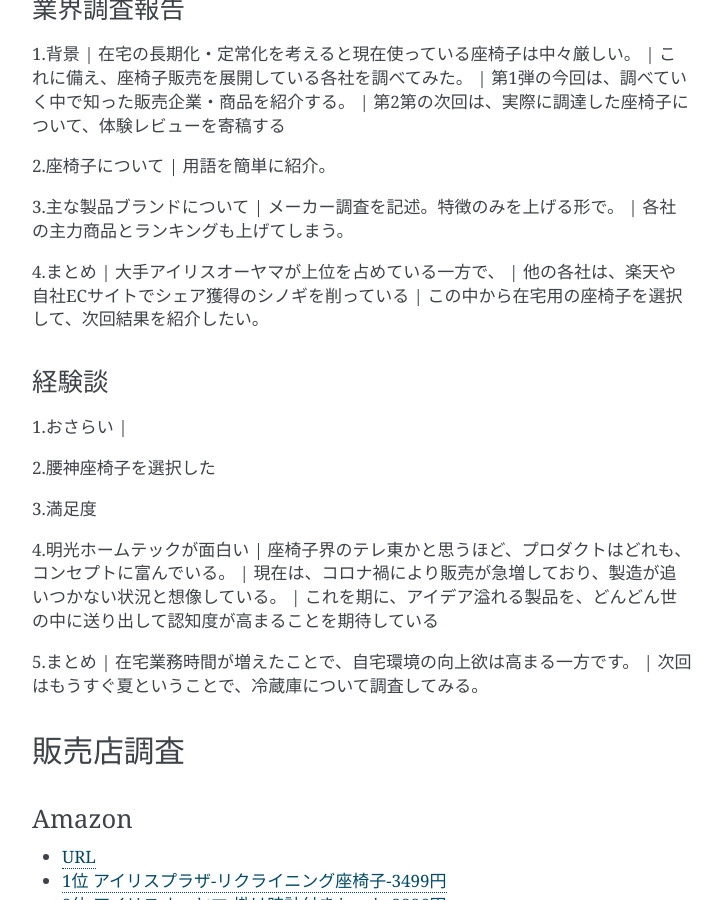
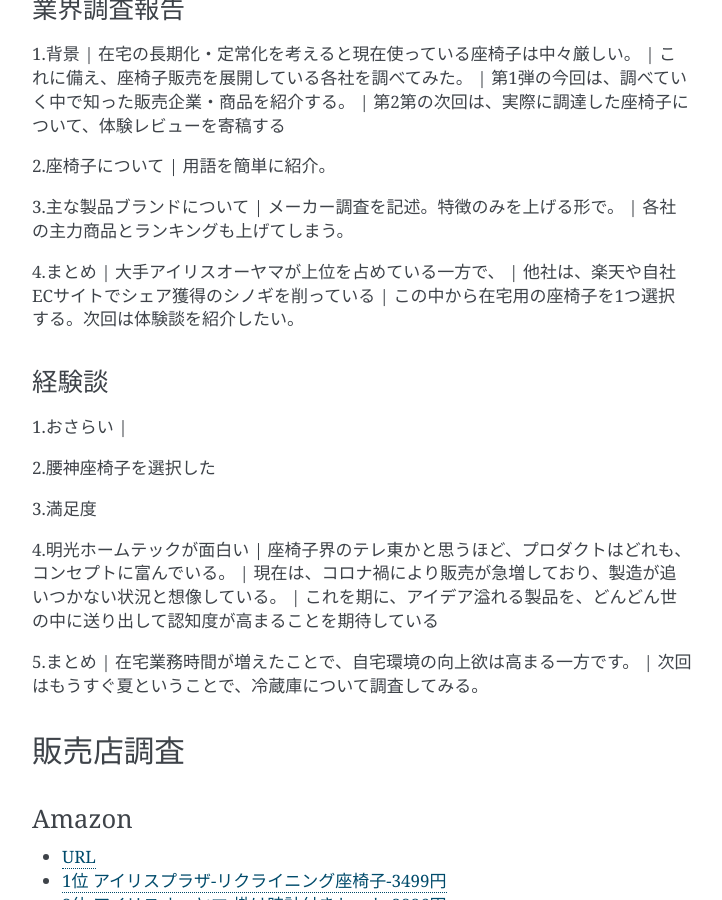
Before and after one commit to yuyuyu0706/sphinx, a Sphinx documentation site: the page built from sphinx/source/work/page03_chare.rst, in a window 1280 px wide and 900 px high, scrolled down 2326 px. Shown: the whole window, without its empty margins (388-1110 px from the left). Built offline with Sphinx 7.4.7, drawn with Linux system fonts in a browser that asks for light colours; pages that are not in the unit, such as notebooks, are missing from menus.

Commit message:
auto commit

```diff
--- a/sphinx/source/work/page03_chare.rst
+++ b/sphinx/source/work/page03_chare.rst
@@ -119,8 +119,8 @@
 
 4.まとめ
 | 大手アイリスオーヤマが上位を占めている一方で、
-| 他の各社は、楽天や自社ECサイトでシェア獲得のシノギを削っている
-| この中から在宅用の座椅子を選択して、次回結果を紹介したい。
+| 他社は、楽天や自社ECサイトでシェア獲得のシノギを削っている
+| この中から在宅用の座椅子を1つ選択する。次回は体験談を紹介したい。
 
 
 経験談
```
